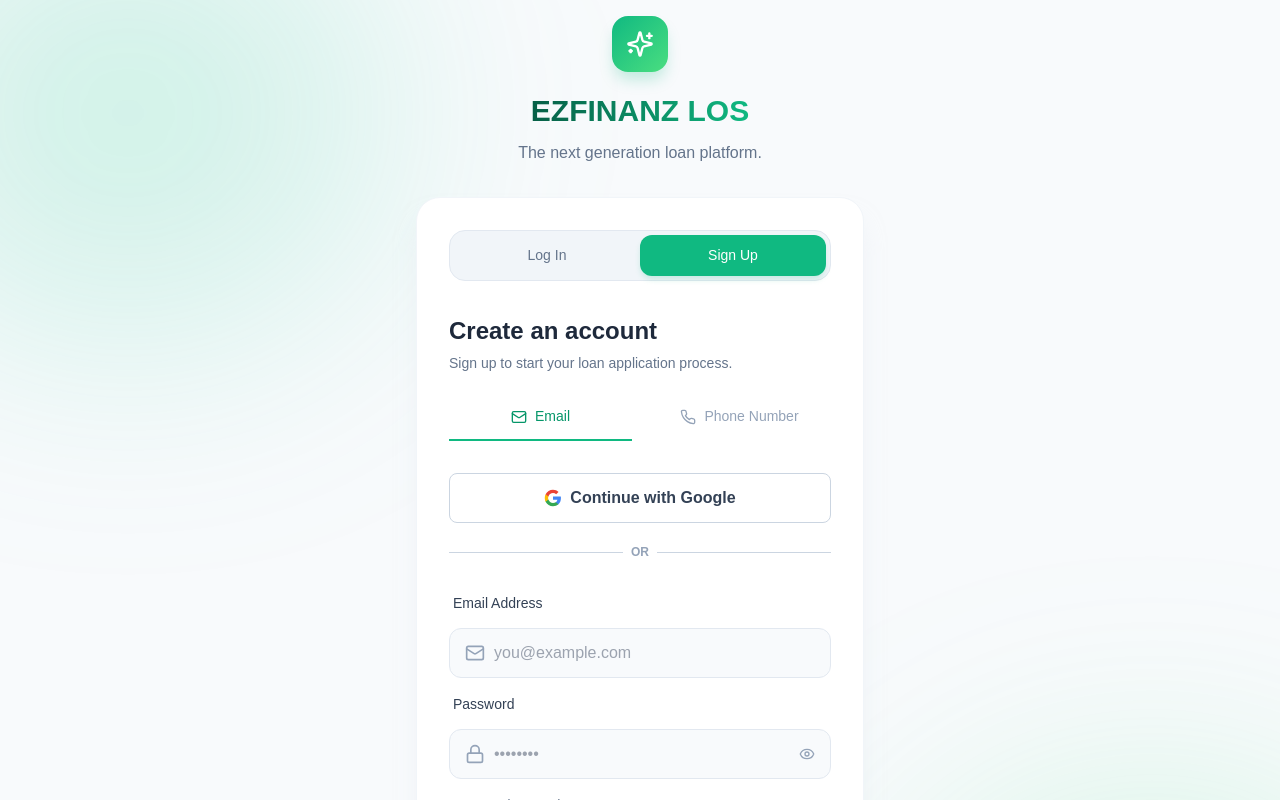
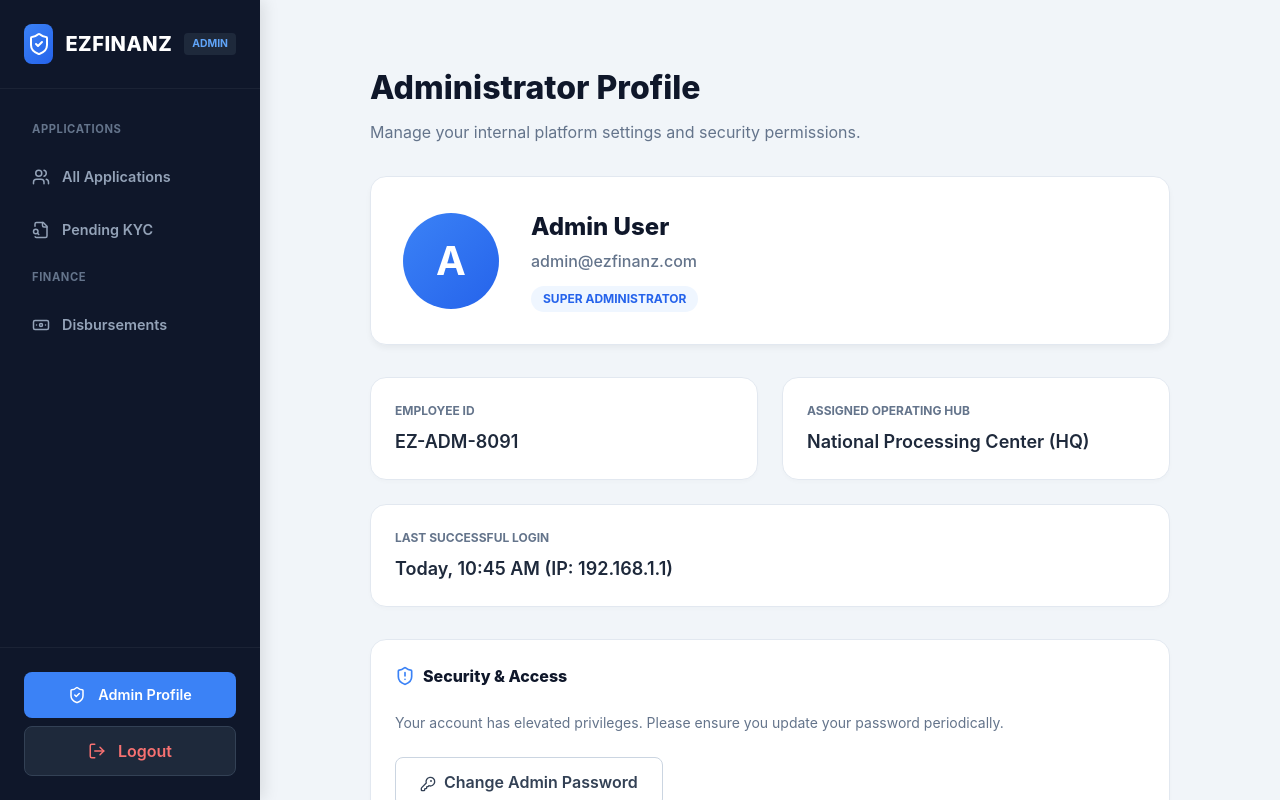
Before and after one commit to vishnu-balineni/ezfinanz-loan-origination-system, a React (Vite) app: page /admin/profile in a window 1280 px wide. Before the commit this address led to /. Shown: the top 800 px of the page. Built offline with nearby package versions, Linux system fonts and the light colour scheme; the HTML template or start-up script is replaced by a standard one.

Commit message:
feat: complete admin profile page

```diff
--- a/src/App.tsx
+++ b/src/App.tsx
@@ -18,6 +18,9 @@
 import AdminLayout from './components/layout/AdminLayout';
 import AdminDashboard from './pages/admin/AdminDashboard';
 import ApplicationReview from './pages/admin/ApplicationReview';
+import AdminPending from './pages/admin/AdminPending';
+import AdminDisbursements from './pages/admin/AdminDisbursements';
+import AdminProfile from './pages/admin/AdminProfile';
 
 function App() {
     return (
@@ -42,6 +45,9 @@
                 <Route path="/admin" element={<AdminLayout />}>
                     <Route index element={<Navigate to="dashboard" replace />} />
                     <Route path="dashboard" element={<AdminDashboard />} />
+                    <Route path="pending" element={<AdminPending />} />
+                    <Route path="disbursements" element={<AdminDisbursements />} />
+                    <Route path="profile" element={<AdminProfile />} />
                     <Route path="review/:id" element={<ApplicationReview />} />
                 </Route>
 
--- a/src/components/layout/AdminLayout.tsx
+++ b/src/components/layout/AdminLayout.tsx
@@ -63,7 +63,16 @@
                     </div>
                 </div>
 
-                <div className="admin-sidebar-footer">
+                <div className="admin-sidebar-footer" style={{ display: 'flex', flexDirection: 'column', gap: '0.5rem' }}>
+                    <NavLink
+                        to="/admin/profile"
+                        className={({ isActive }) => `admin-link ${isActive ? 'active' : ''}`}
+                        style={{ justifyContent: 'center' }}
+                    >
+                        <ShieldCheck size={18} />
+                        Admin Profile
+                    </NavLink>
+
                     <button onClick={handleLogout} className="admin-logout-btn">
                         <LogOut size={18} />
                         Logout
--- /dev/null
+++ b/src/pages/admin/AdminDisbursements.tsx
@@ -0,0 +1,15 @@
+import { Banknote } from 'lucide-react';
+
+const AdminDisbursements = () => {
+    return (
+        <div style={{ padding: '2rem', display: 'flex', flexDirection: 'column', alignItems: 'center', justifyContent: 'center', height: '60vh', textAlign: 'center' }}>
+            <Banknote size={64} color="#94a3b8" style={{ marginBottom: '1.5rem' }} />
+            <h1 style={{ fontSize: '1.875rem', fontWeight: 800, color: '#0f172a', marginBottom: '0.5rem' }}>Finance & Disbursements</h1>
+            <p style={{ color: '#64748b', maxWidth: '400px' }}>
+                This dashboard will handle the API connections bridging approved applications into the RazorPay/banking disbursement lifecycle.
+            </p>
+        </div>
+    );
+};
+
+export default AdminDisbursements;
--- /dev/null
+++ b/src/pages/admin/AdminPending.tsx
@@ -0,0 +1,15 @@
+import { FileSearch } from 'lucide-react';
+
+const AdminPending = () => {
+    return (
+        <div style={{ padding: '2rem', display: 'flex', flexDirection: 'column', alignItems: 'center', justifyContent: 'center', height: '60vh', textAlign: 'center' }}>
+            <FileSearch size={64} color="#94a3b8" style={{ marginBottom: '1.5rem' }} />
+            <h1 style={{ fontSize: '1.875rem', fontWeight: 800, color: '#0f172a', marginBottom: '0.5rem' }}>Pending KYC Reviews</h1>
+            <p style={{ color: '#64748b', maxWidth: '400px' }}>
+                This module will contain a filtered queue specifically for users who need manual intervention for Aadhaar or PAN discrepancies.
+            </p>
+        </div>
+    );
+};
+
+export default AdminPending;
--- /dev/null
+++ b/src/pages/admin/AdminProfile.css
@@ -0,0 +1,133 @@
+.admin-profile-container {
+    max-width: 800px;
+    margin: 0 auto;
+    padding: 2rem 0;
+}
+
+.admin-profile-header {
+    margin-bottom: 2rem;
+}
+
+.admin-profile-header h1 {
+    font-size: 2rem;
+    font-weight: 800;
+    color: #0f172a;
+    margin: 0 0 0.5rem 0;
+}
+
+.admin-profile-header p {
+    color: #64748b;
+    margin: 0;
+}
+
+.admin-identity-card {
+    background: white;
+    border-radius: 1rem;
+    padding: 2rem;
+    box-shadow: 0 4px 6px -1px rgba(0, 0, 0, 0.05);
+    border: 1px solid #e2e8f0;
+    display: flex;
+    align-items: center;
+    gap: 2rem;
+    margin-bottom: 2rem;
+}
+
+.admin-avatar {
+    width: 6rem;
+    height: 6rem;
+    border-radius: 50%;
+    background: linear-gradient(135deg, #3b82f6, #2563eb);
+    color: white;
+    display: flex;
+    align-items: center;
+    justify-content: center;
+    font-size: 2.5rem;
+    font-weight: 700;
+    text-transform: uppercase;
+}
+
+.admin-identity-info h2 {
+    margin: 0 0 0.25rem 0;
+    font-size: 1.5rem;
+    font-weight: 800;
+    color: #0f172a;
+}
+
+.admin-identity-info p {
+    margin: 0 0 0.75rem 0;
+    color: #64748b;
+    font-weight: 500;
+}
+
+.admin-role-badge {
+    display: inline-block;
+    padding: 0.25rem 0.75rem;
+    background: #eff6ff;
+    color: #2563eb;
+    border-radius: 9999px;
+    font-size: 0.75rem;
+    font-weight: 700;
+    text-transform: uppercase;
+}
+
+.admin-details-grid {
+    display: grid;
+    grid-template-columns: 1fr 1fr;
+    gap: 1.5rem;
+}
+
+.admin-detail-box {
+    background: white;
+    border-radius: 1rem;
+    padding: 1.5rem;
+    border: 1px solid #e2e8f0;
+    box-shadow: 0 2px 4px rgba(0, 0, 0, 0.02);
+}
+
+.detail-label {
+    font-size: 0.75rem;
+    font-weight: 700;
+    text-transform: uppercase;
+    color: #64748b;
+    margin-bottom: 0.5rem;
+}
+
+.detail-value {
+    font-size: 1.125rem;
+    font-weight: 600;
+    color: #1e293b;
+}
+
+.admin-security-section {
+    margin-top: 2rem;
+    background: white;
+    border-radius: 1rem;
+    padding: 1.5rem;
+    border: 1px solid #e2e8f0;
+    box-shadow: 0 2px 4px rgba(0, 0, 0, 0.02);
+}
+
+.admin-security-section h3 {
+    margin: 0 0 1.5rem 0;
+    color: #0f172a;
+    font-weight: 800;
+    display: flex;
+    align-items: center;
+    gap: 0.5rem;
+}
+
+.admin-password-btn {
+    background: white;
+    border: 1px solid #cbd5e1;
+    color: #334155;
+    padding: 0.75rem 1.5rem;
+    border-radius: 0.5rem;
+    font-weight: 600;
+    cursor: pointer;
+    transition: all 0.2s;
+}
+
+.admin-password-btn:hover {
+    background: #f8fafc;
+    border-color: #94a3b8;
+}
--- /dev/null
+++ b/src/pages/admin/AdminProfile.tsx
@@ -0,0 +1,62 @@
+import { KeyRound, ShieldAlert } from 'lucide-react';
+import './AdminProfile.css';
+
+const AdminProfile = () => {
+    // Mock Admin User Data
+    const adminData = {
+        name: "Admin User",
+        email: "admin@ezfinanz.com",
+        empId: "EZ-ADM-8091",
+        role: "Super Administrator",
+        hub: "National Processing Center (HQ)",
+        lastLogin: "Today, 10:45 AM (IP: 192.168.1.1)"
+    };
+
+    return (
+        <div className="admin-profile-container">
+            <div className="admin-profile-header">
+                <h1>Administrator Profile</h1>
+                <p>Manage your internal platform settings and security permissions.</p>
+            </div>
+
+            <div className="admin-identity-card">
+                <div className="admin-avatar">
+                    {adminData.name.charAt(0)}
+                </div>
+                <div className="admin-identity-info">
+                    <h2>{adminData.name}</h2>
+                    <p>{adminData.email}</p>
+                    <span className="admin-role-badge">{adminData.role}</span>
+                </div>
+            </div>
+
+            <div className="admin-details-grid">
+                <div className="admin-detail-box">
+                    <div className="detail-label">Employee ID</div>
+                    <div className="detail-value">{adminData.empId}</div>
+                </div>
+                <div className="admin-detail-box">
+                    <div className="detail-label">Assigned Operating Hub</div>
+                    <div className="detail-value">{adminData.hub}</div>
+                </div>
+                <div className="admin-detail-box" style={{ gridColumn: 'span 2' }}>
+                    <div className="detail-label">Last Successful Login</div>
+                    <div className="detail-value">{adminData.lastLogin}</div>
+                </div>
+            </div>
+
+            <div className="admin-security-section">
+                <h3><ShieldAlert size={20} color="#3b82f6" /> Security & Access</h3>
+                <p style={{ color: '#64748b', marginBottom: '1.5rem', fontSize: '0.875rem' }}>
+                    Your account has elevated privileges. Please ensure you update your password periodically.
+                </p>
+                <button className="admin-password-btn">
+                    <KeyRound size={16} style={{ display: 'inline', marginRight: '0.5rem', verticalAlign: 'middle' }} />
+                    Change Admin Password
+                </button>
+            </div>
+        </div>
+    );
+};
+
+export default AdminProfile;
```
Also changed, not shown: 1 other file (tests, documents, lock files or other folders).
